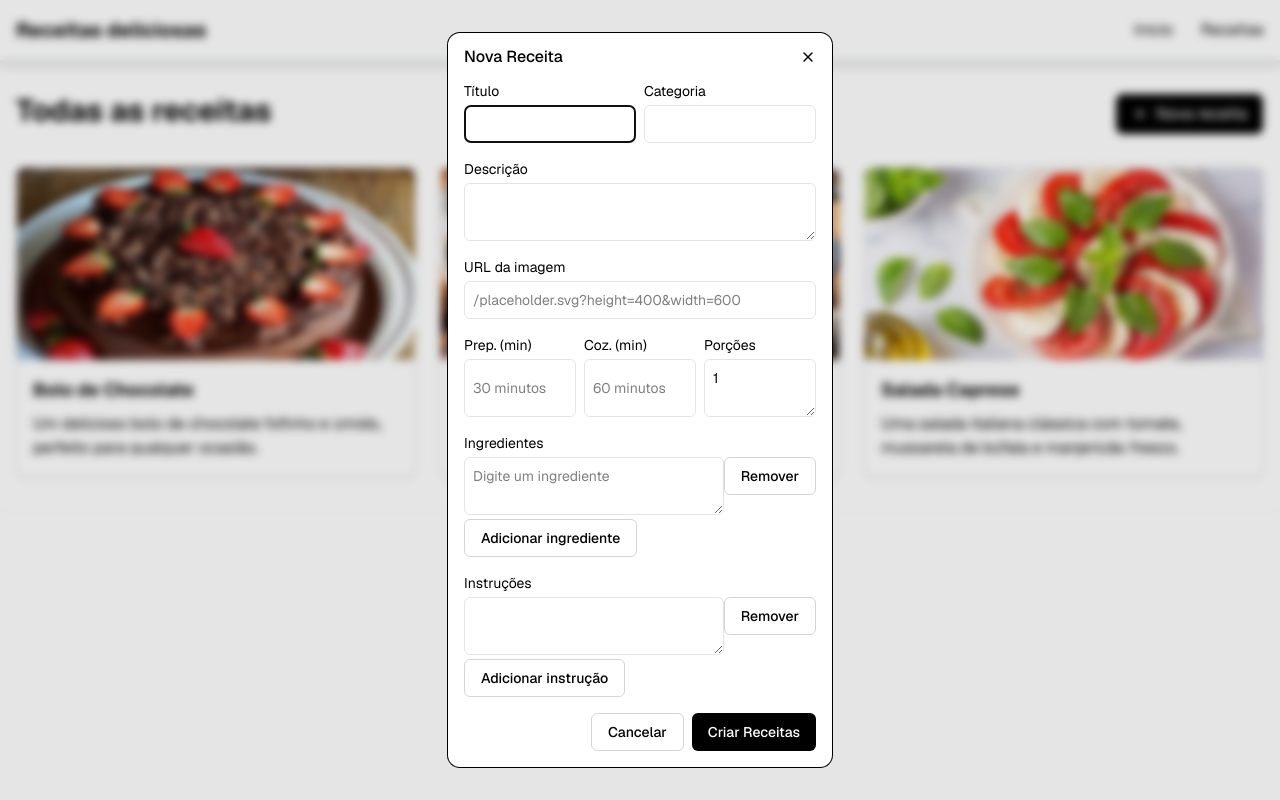
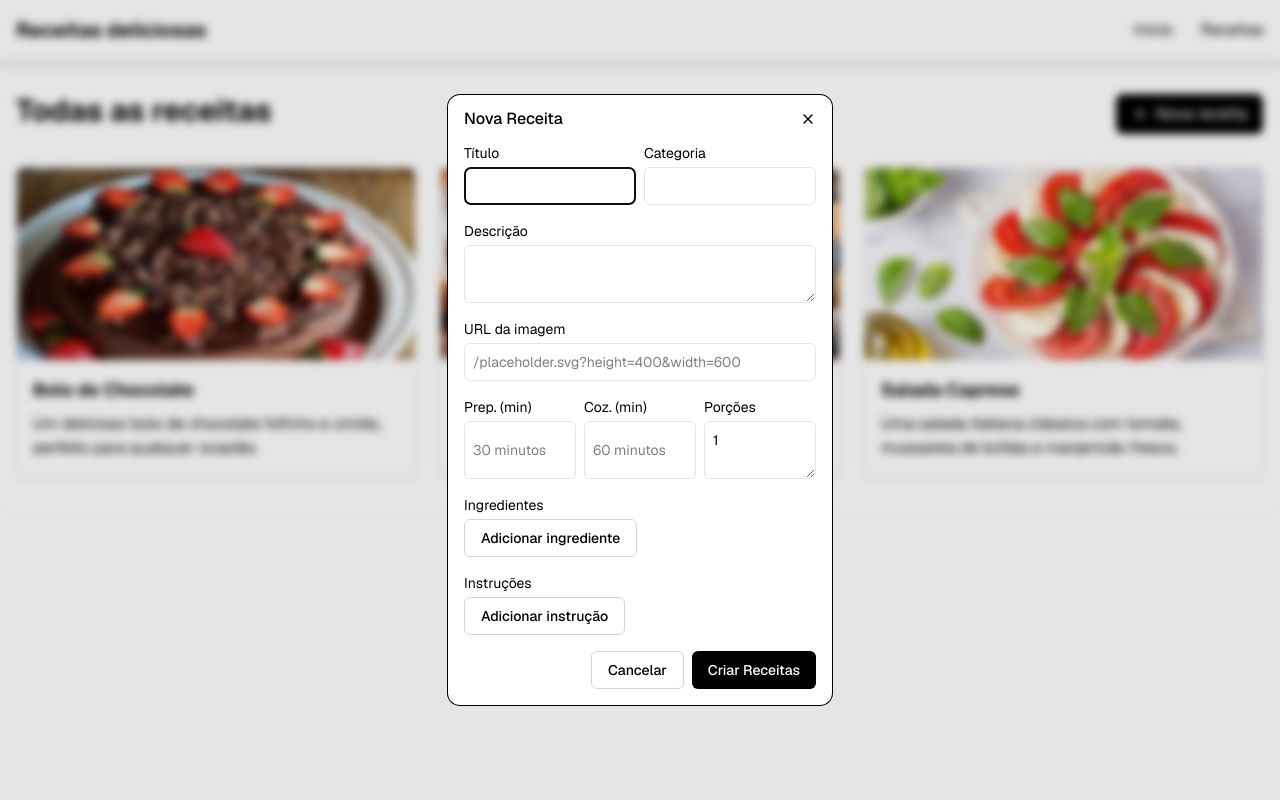
Before and after one commit to Dudruu/siteReceitas, a Next.js app: page /receitas in a window 1280 px wide. Both pictures are taken after a click on the button "Nova receita". Built offline with nearby package versions, Linux system fonts and the light colour scheme.

Commit message:
feat: usando o fieldarray para manipular as listas dinamicas

```diff
--- a/src/components/recipeFormModal/index.tsx
+++ b/src/components/recipeFormModal/index.tsx
@@ -2,7 +2,7 @@
 import { yupResolver } from "@hookform/resolvers/yup";
 import { Dialog, DialogContent, DialogHeader, DialogTitle } from "../ui/dialog";
 import { RecipeFormData, recipeSchema } from "@/src/lib/formValidationSchemas/recipeSchema";
-import { useForm } from "react-hook-form";
+import { useFieldArray, useForm } from "react-hook-form";
 
 interface RecipeFormModalProps{
     isOpen:boolean;
@@ -20,6 +20,24 @@ export default function RecipeFormModal({isOpen, onClose} :RecipeFormModalProps)
     } = useForm<RecipeFormData>({
         resolver: yupResolver(recipeSchema),
         mode: "onSubmit",
+    })
+
+    const {
+        fields: ingredientFields,
+        append: appendIngredients,
+        remove: removeIngredients,
+    } = useFieldArray({
+        control,
+        name: "ingredients"
+    })
+
+    const {
+        fields: instructionFields,
+        append: appendInstructions,
+        remove: removeInstructions,
+    } = useFieldArray({
+        control,
+        name: "instructions"
     })
 
      const onSubmit = (data: RecipeFormData) => {
@@ -92,16 +110,16 @@ export default function RecipeFormModal({isOpen, onClose} :RecipeFormModalProps)
                         <label htmlFor="ingredients">Ingredientes</label>
                         <div className="flex flex-col gap-1">
                             {/* Conteúdo */}
-
-                            <div className="flex gap-2 w-full">
+                            {ingredientFields.map((field, index) => (
+                            <div key={field.id} className="flex gap-2 w-full">
                                 <div className="flex grow">
-                                    <textarea id="ingredients" className={inputStyles} placeholder="Digite um ingrediente"/>
-                                   <button type="button" className="bg-white border border-zinc-300 rounded-md hover:bg-gray-100 transition-colors px-4 py-2 font-medium h-fit">Remover</button>
+                                    <textarea id="ingredients" className={inputStyles} placeholder="Digite um ingrediente" {...register(`ingredients.${index}.value`)}/> {errors.ingredients?.[index]?.value?.message && <span className="text-red-500 text-sm">{errors.ingredients[index]?.value?.message}</span>}
+                                    { ingredientFields.length > 1 && (<button type="button" className="bg-white border border-zinc-300 rounded-md hover:bg-gray-100 transition-colors px-4 py-2 font-medium h-fit" onClick={() => removeIngredients(index)}>Remover</button> )}
                                 </div>
                             </div>
+                            ))}
 
-
-                            <button type="button" className="bg-white border border-zinc-300 rounded-md hover:bg-gray-100 transition-colors px-4 py-2 font-medium w-fit">Adicionar ingrediente</button>
+                            <button type="button" className="bg-white border border-zinc-300 rounded-md hover:bg-gray-100 transition-colors px-4 py-2 font-medium w-fit" onClick={() => appendIngredients({ value: "" })}>Adicionar ingrediente</button>
                         </div>
                     </div>
 
@@ -110,16 +128,16 @@ export default function RecipeFormModal({isOpen, onClose} :RecipeFormModalProps)
                         <label htmlFor="instructions">Instruções</label>
                         <div className="flex flex-col gap-1">
                             {/* Conteúdo */}
-
-                            <div className="flex gap-2 w-full">
+                            {instructionFields.map((field, index) => (
+                            <div key={field.id} className="flex gap-2 w-full">
                                 <div className="flex grow">
-                                    <textarea id="instructions" className={inputStyles}></textarea>
-                                    <button type="button" className="bg-white border border-zinc-300 rounded-md hover:bg-gray-100 transition-colors px-4 py-2 font-medium h-fit">Remover</button>
+                                    <textarea id="instructions" className={inputStyles} placeholder="Digite uma instrução" {...register(`instructions.${index}.value`)}/> {errors.instructions?.[index]?.value?.message && <span className="text-red-500 text-sm">{errors.instructions[index]?.value?.message}</span>}
+                                    { instructionFields.length > 1 && (<button type="button" className="bg-white border border-zinc-300 rounded-md hover:bg-gray-100 transition-colors px-4 py-2 font-medium h-fit" onClick={() => removeInstructions(index)}>Remover</button> )}
                                 </div>
                             </div>
+                            ))}
 
-
-                            <button type="button" className="bg-white border border-zinc-300 rounded-md hover:bg-gray-100 transition-colors px-4 py-2 font-medium w-fit">Adicionar instrução</button>
+                            <button type="button" className="bg-white border border-zinc-300 rounded-md hover:bg-gray-100 transition-colors px-4 py-2 font-medium w-fit" onClick={() => appendInstructions({ value: "" })}>Adicionar instrução</button>
                         </div>
                     </div>
 
--- a/src/lib/formValidationSchemas/recipeSchema.ts
+++ b/src/lib/formValidationSchemas/recipeSchema.ts
@@ -7,6 +7,7 @@ export const recipeSchema = yup.object().shape({
     image: yup.string().required("A URL da imagem é obrigatória"),
     prepTime: yup.string().required("O tempo de preparo é obrigatório"),
     cookTime: yup.string().required("O tempo de cozimento é obrigatório"),
+
     servings: yup
         .number()
         .typeError("As porções devem ser um número")
@@ -14,6 +15,16 @@ export const recipeSchema = yup.object().shape({
         .integer("As porções devem ser um número inteiro")
         .min(1, "Deve haver pelo menos 1 porção")
         .required("O número de porções é obrigatório"),
+    ingredients:yup.array().of(
+        yup.object({
+            value:yup.string().required("O ingrediente não pode ser vazio")
+        })
+    ).min(1, "adicione pelo menos um ingrediente"),
+    instructions:yup.array().of(
+        yup.object({
+            value:yup.string().required("A instruco não pode ser vazio")
+        })
+    ).min(1, "adicione pelo menos uma instrução"),
 });
 
 export type RecipeFormData = yup.InferType<typeof recipeSchema>;
```
